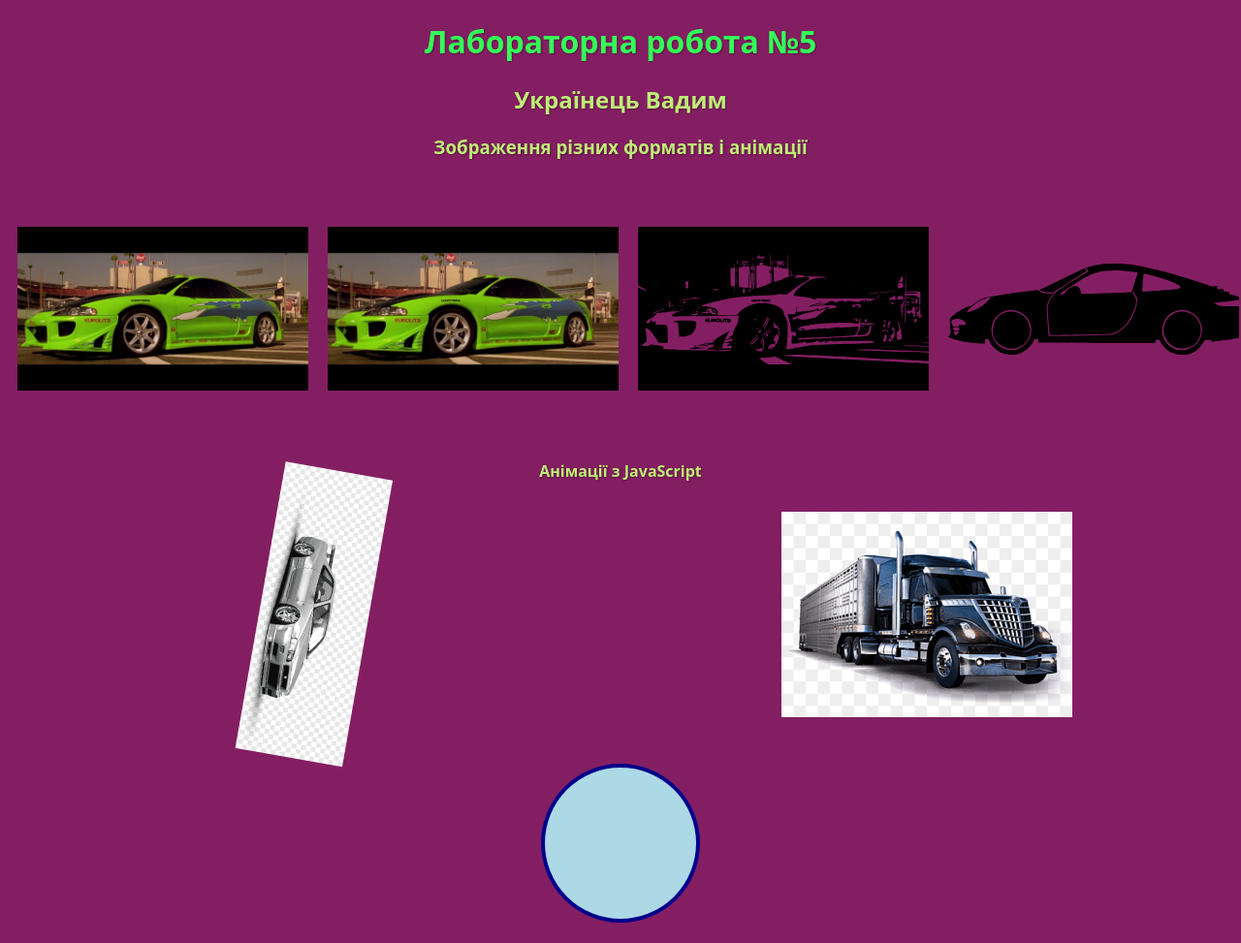
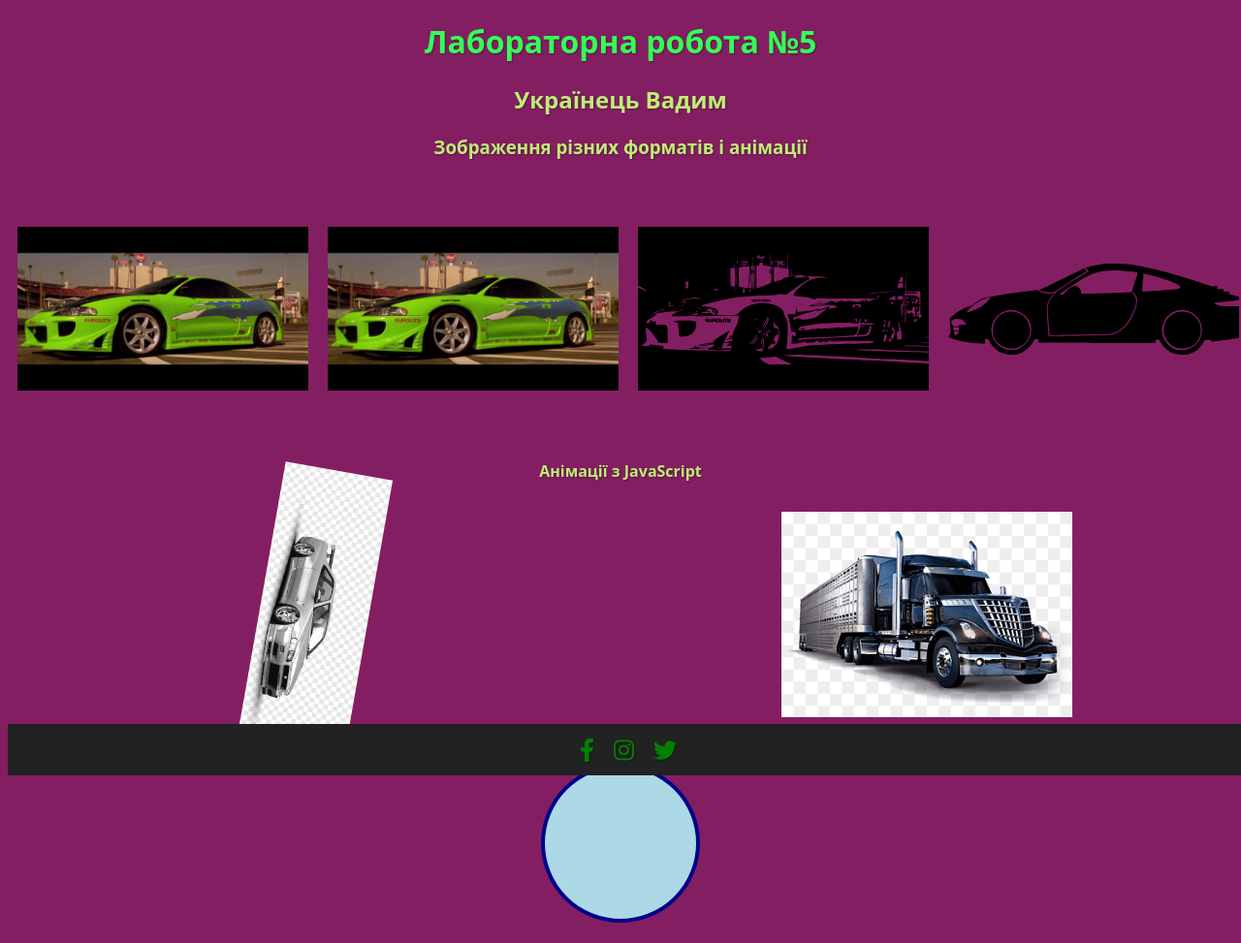
Before and after one commit to Vadym1309/Lab5, a plain HTML site: page index.html in a window 1280 px wide. Shown: the whole page at 97% size. Drawn offline with Linux system fonts and the light colour scheme; a web font is replaced by a local one.

Commit message:
Update index.html

```diff
--- a/index.html
+++ b/index.html
@@ -3,19 +3,21 @@
 <head>
     <meta charset="UTF-8">
     <meta name="viewport" content="width=device-width, initial-scale=1.0">
-    <title>Лаб3</title>
+    <title>Лаб5</title>
     <link rel="preconnect" href="https://fonts.googleapis.com">
     <link rel="preconnect" href="https://fonts.gstatic.com" crossorigin>
     <link href="https://fonts.googleapis.com/css2?family=Rubik+Doodle+Shadow&display=swap" rel="stylesheet">
     <link rel="stylesheet" href="styles.css">
     <link rel="icon" href="img/evox.ico" type="image/x-icon">
+    <link rel="stylesheet" href="https://cdnjs.cloudflare.com/ajax/libs/font-awesome/6.0.0-beta3/css/all.min.css">
     <style>
-        *{
+        * {
             font-family: "Rubik Doodle Shadow", system-ui;
             font-weight: 2000;
             font-style: normal;
-            text-shadow: 1px 1px 2px  #00000055;
+            text-shadow: 1px 1px 2px #00000055;
         }
+
         .css-animation {
             width: 300px;
             transition: transform 0.5s;
@@ -24,18 +26,45 @@
         .css-animation:hover {
             transform: scale(1.1);
         }
+
         .animation-container {
             display: flex;
             justify-content: space-around;
             align-items: center;
             margin: 20px 0;
         }
+
+        /* Стилізація футера */
+        footer {
+            position: fixed;
+            bottom: 0;
+            width: 100%;
+            background-color: #222;
+            text-align: center;
+            padding: 10px 0;
+        }
+
+        .social-icons {
+            display: flex;
+            justify-content: center;
+            gap: 20px;
+        }
+
+        .social-link {
+            color: green; /* Зелений колір іконок */
+            font-size: 24px; /* Розмір іконок */
+            transition: color 0.3s;
+        }
+
+        .social-link:hover {
+            color: #0f0; /* Яскравіший зелений при наведенні */
+        }
     </style>
 </head>
 <body>
     <h1>Лабораторна робота №5</h1>
     <h2>Українець Вадим</h2>
-    <h3>Зображення різних форматів і анімації</h1>
+    <h3>Зображення різних форматів і анімації</h3>
 
     <div class="animation-container">
         <img src="img/eclipse.jpg" alt="Екліпс JPG" class="css-animation">
@@ -43,16 +72,25 @@
         <img src="img/eclipse.svg" alt="Екліпс SVG" class="css-animation">
         <img src="img/porsche.svg" alt="Porsche SVG" width="300">
     </div>
-    <h4>Анімації з JavaScript</h2>
+
+    <h4>Анімації з JavaScript</h4>
     <div class="animation-container">
         <img id="js-animation1" src="img/скайлайн.png" alt="Анімація 1" width="300">
         <img id="js-animation2" src="img/fura.png" alt="Анімація 2" width="300">
     </div>
+
     <script src="script.js"></script>
 
-</body>
+    <footer>
+        <div class="social-icons">
+            <a href="https://www.facebook.com/PaulWalker/?locale=en_GB" target="_blank" class="social-link"><i class="fab fa-facebook-f"></i></a>
+            <a href="https://www.instagram.com/vindiesel/" target="_blank" class="social-link"><i class="fab fa-instagram"></i></a>
+            <a href="https://x.com/tyrese" target="_blank" class="social-link"><i class="fab fa-twitter"></i></a>
+        </div>
+    </footer>
+
     <svg width="200" height="200" xmlns="http://www.w3.org/2000/svg">
         <circle cx="100" cy="100" r="80" fill="lightblue" stroke="darkblue" stroke-width="4"/>
     </svg>
-
+</body>
 </html>
```
Lines whose indentation alone changed are shown as unchanged.
